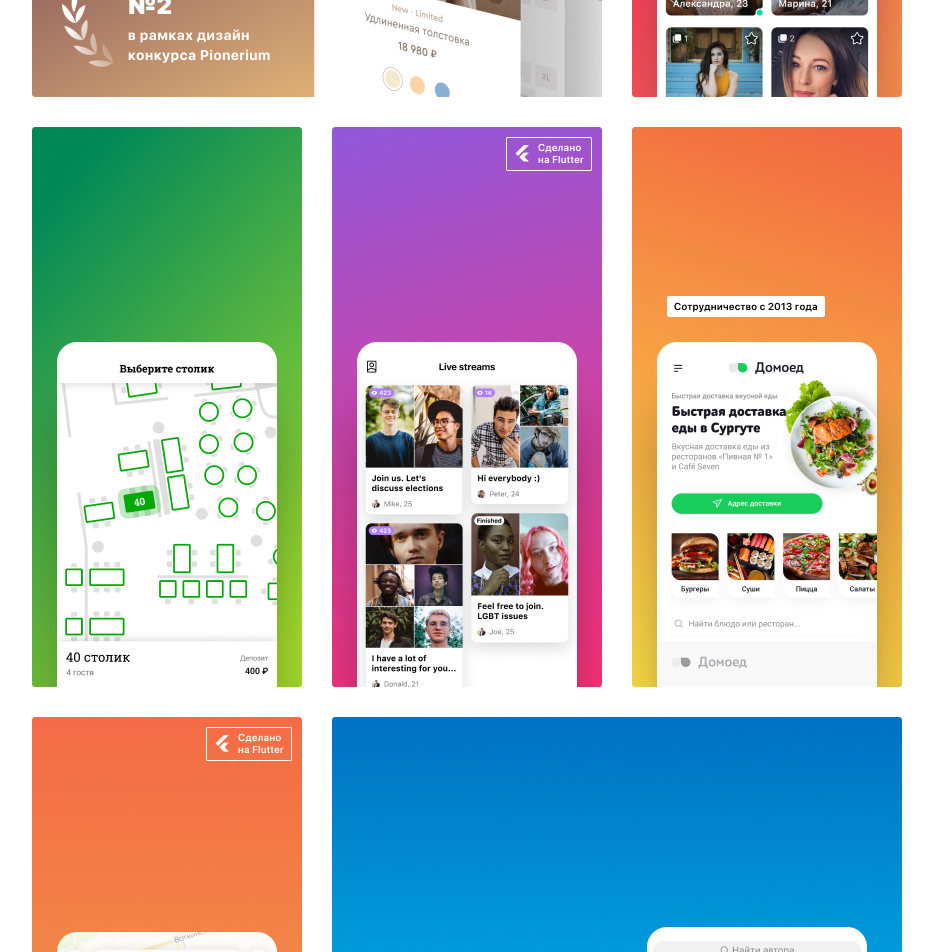
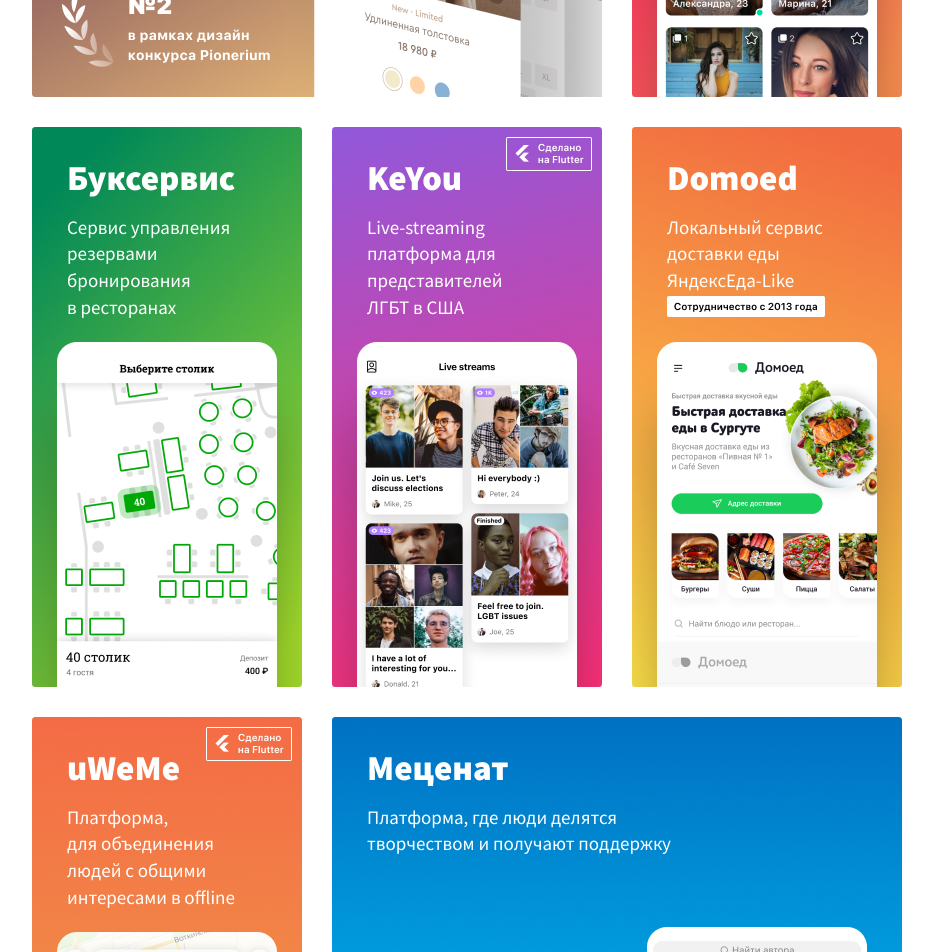
Before and after one commit to matsiakh/Yasno, a plain HTML site: page app/index.html in a window 1280 px wide. Shown: the part 1360-2312 px from the top of the page, without its empty margins (173-1106 px from the left). Drawn offline with Linux system fonts and the light colour scheme.

Commit message:
case__item

```diff
--- a/app/index.html
+++ b/app/index.html
@@ -104,11 +104,45 @@
 					</div>
 				</div>
 
-				<div class="case__item"><img src="./images/dist/case__item3.png" alt=""></div>
-				<div class="case__item"><img src="./images/dist/case__item4.png" alt=""></div>
-				<div class="case__item"><img src="./images/dist/case__item5.png" alt=""></div>
-				<div class="case__item"><img src="./images/dist/case__item6.png" alt=""></div>
-				<div class="case__item"><img src="./images/dist/case__item7.png" alt=""></div>
+				<div class="case__item">
+					<img src="./images/dist/case__item3.png" alt="">
+					<div class="case__item_block">
+						<h3>Буксервис</h3>
+						<p>Сервис управления резервами<br> бронирования<br> в ресторанах</p>
+					</div>
+				</div>
+
+				<div class="case__item">
+					<img src="./images/dist/case__item4.png" alt="">
+					<div class="case__item_block">
+						<h3>KeYou</h3>
+						<p>Live-streaming платформа для представителей<br> ЛГБТ в США</p>
+					</div>
+				</div>
+
+				<div class="case__item">
+					<img src="./images/dist/case__item5.png" alt="">
+					<div class="case__item_block">
+						<h3>Domoed</h3>
+						<p>Локальный сервис доставки еды <br>ЯндексЕда-Like</p>
+					</div>
+				</div>
+
+				<div class="case__item">
+					<img src="./images/dist/case__item6.png" alt="">
+					<div class="case__item_block">
+						<h3>uWeMe</h3>
+						<p>Платформа, <br>для объединения <br>людей с общими интересами в offline</p>
+					</div>
+				</div>
+
+				<div class="case__item">
+					<img src="./images/dist/case__item7.png" alt="">
+					<div class="case__item_block">
+						<h3>Меценат</h3>
+						<p>Платформа, где люди делятся <br>творчеством и получают поддержку</p>
+					</div>
+				</div>
 
 			</div>
 
```
Also changed, not shown: dist/index.html (+39 -5 lines).
